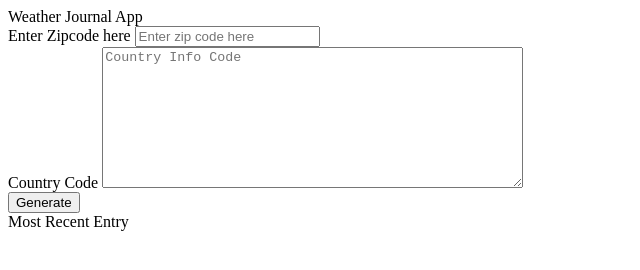
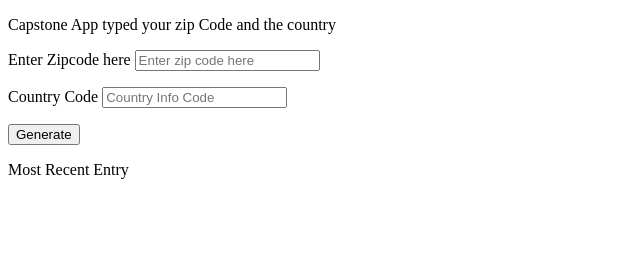
Before and after one commit to gregdiaz/capstone, a website built with webpack: page src/client/views/index.html in a window 1280 px wide. Shown: the whole page, without its empty margins (0-640 px from the left). Built offline with nearby package versions, Linux system fonts and the light colour scheme; a web font is replaced by a local one.

Commit message:
Changes HTML

```diff
--- a/src/client/views/index.html
+++ b/src/client/views/index.html
@@ -10,18 +10,18 @@
  <body>
 <div id = "app">
   <div class ="holder headline">
-    Weather Journal App
+   <p> Capstone App typed your zip Code and the country </p>
   </div>
   <div class ="holder zip">
-    <label for="zip">Enter Zipcode here</label>
-    <input type="text" id="zip" placeholder="Enter zip code here">
+    <p><label for="zip">Enter Zipcode here</label>
+    <input type="text" id="zip" placeholder="Enter zip code here"> </p>
   </div>
   <div class ="holder feel">
-    <label for="info">Country Code</label>
-    <textarea class= "myInput" id="country" placeholder="Country Info Code" rows="9" cols="50"></textarea>
+  <p><label for="info">Country Code</label>
+    <input class= "myInput" id="country" placeholder="Country Info Code" rows="9" cols="50"></input></p>
   </div>
   <div class="holder btn">
-    <button id="generate" type = "submit"> Generate </button>
+    <p><button id="generate" type = "submit"> Generate </button></p>
   </div>
   <div class ="holder entry">
     <div class = "title">Most Recent Entry</div>
```
